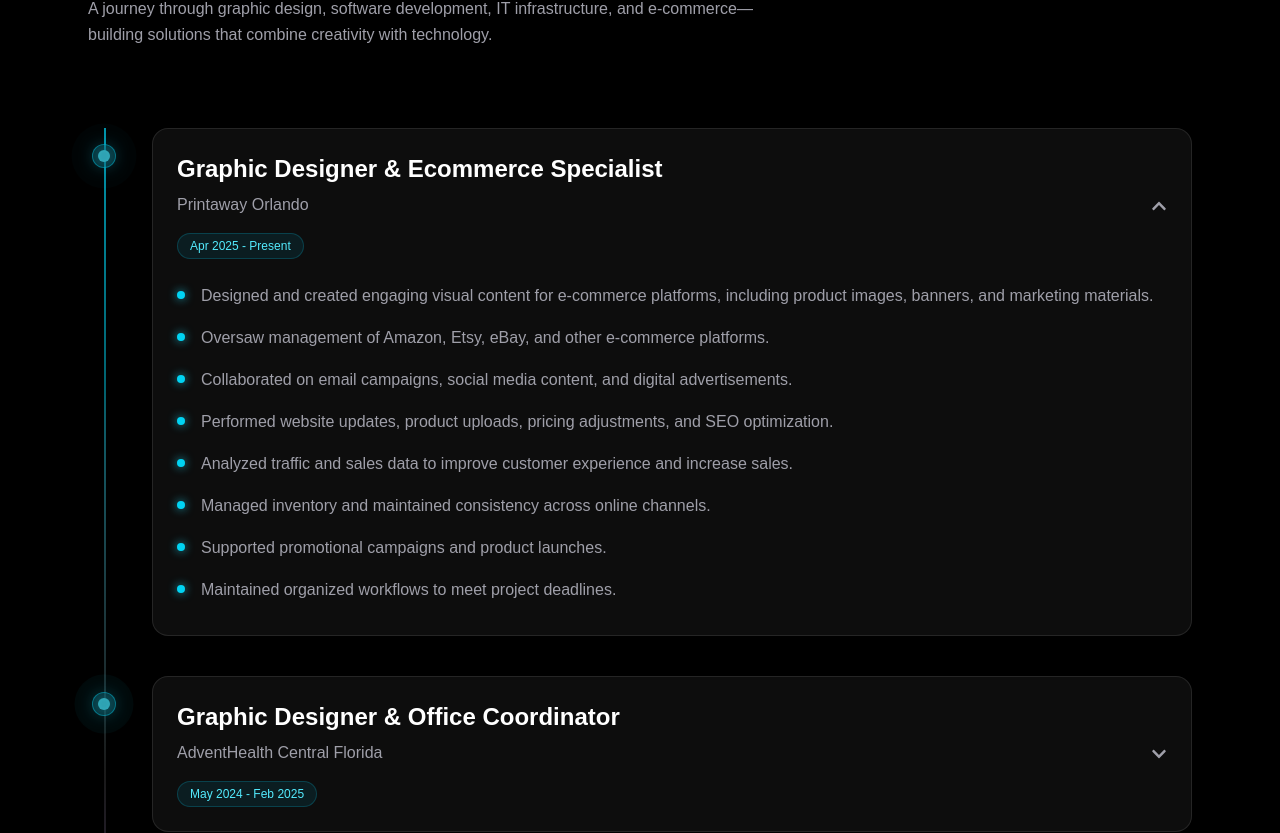
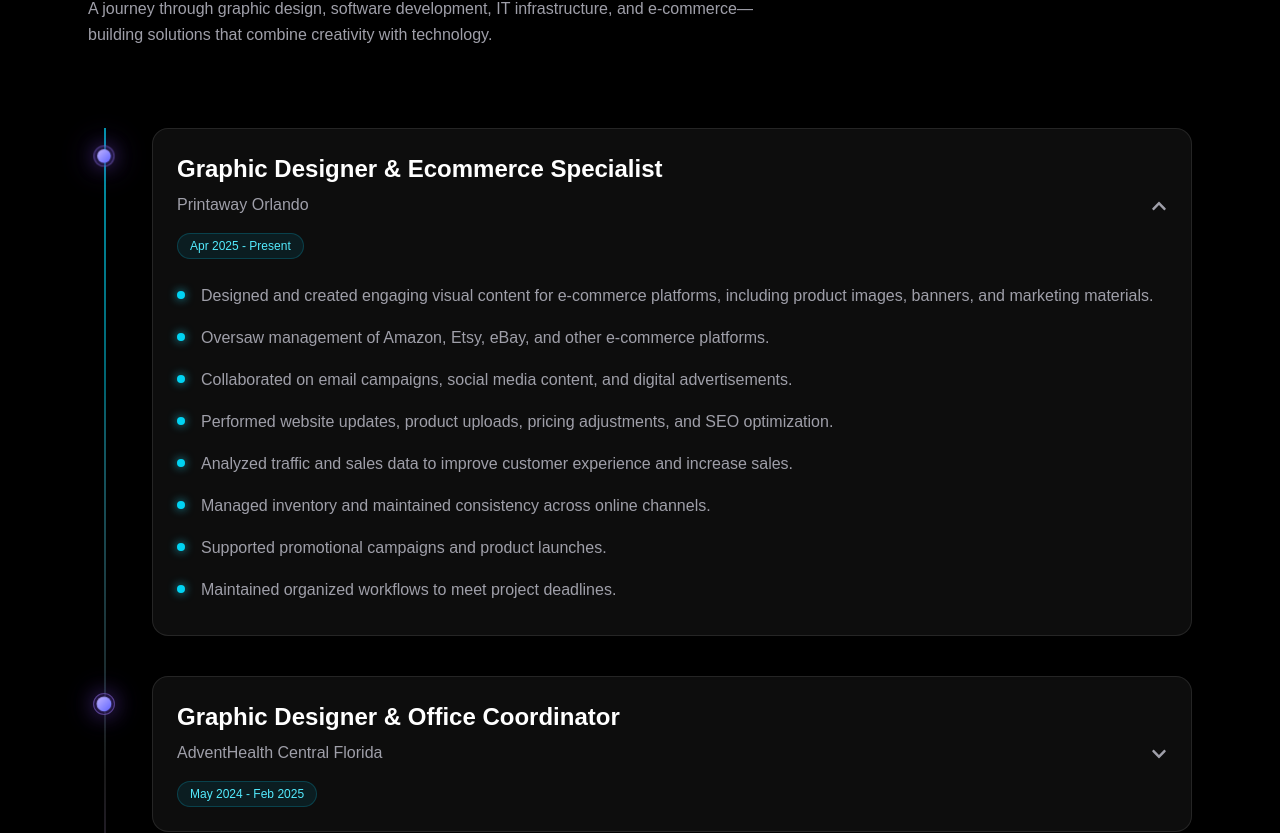
Before and after one commit to dsalguera/Salguera_Studio, a Next.js app: page / in a window 1280 px wide. Shown: the part 2818-3651 px from the top of the page. Built offline with nearby package versions, Linux system fonts and the light colour scheme.

Commit message:
Update Experience.tsx

```diff
--- a/components/Experience.tsx
+++ b/components/Experience.tsx
@@ -131,22 +131,77 @@ export default function Experience() {
 
                   <div className="absolute left-0 top-3 flex items-center justify-center w-8 h-8">
 
+                    {/* Soft breathing glow */}
                     <motion.div
                       animate={{
-                        scale: [1, 2.2],
-                        opacity: [0.45, 0],
+                        scale: [1, 1.25, 1],
+                        opacity: [0.15, 0.4, 0.15],
                       }}
                       transition={{
-                        duration: 2.5,
+                        duration: 2.8,
                         repeat: Infinity,
-                        delay: index * 0.4,
+                        repeatType: "loop",
+                        ease: "easeInOut",
+                        delay: index * 0.25,
                       }}
-                      className="absolute w-8 h-8 rounded-full bg-cyan-400/30"
+                      className="
+                        absolute
+                        w-8
+                        h-8
+                        rounded-full
+                        bg-violet-500/30
+                        blur-md
+                      "
                     />
 
-                    <div className="absolute w-6 h-6 rounded-full border border-cyan-400/40 bg-cyan-500/10 backdrop-blur-md" />
+                    {/* Heartbeat */}
+                    <motion.div
+                      animate={{
+                        scale: [1, 1.15, 1, 1.15, 1],
+                      }}
+                      transition={{
+                        duration: 1.8,
+                        repeat: Infinity,
+                        repeatType: "loop",
+                        ease: "easeInOut",
+                        times: [0, .12, .24, .36, 1],
+                        delay: index * 0.18,
+                      }}
+                      className="
+                        absolute
+                        w-5
+                        h-5
+                        rounded-full
+                        border
+                        border-violet-400/40
+                        bg-violet-500/10
+                        backdrop-blur-md
+                      "
+                    />
 
-                    <div className="w-3 h-3 rounded-full bg-cyan-300 shadow-[0_0_18px_rgba(34,211,238,.9)]" />
+                    {/* Core */}
+                    <motion.div
+                      animate={{
+                        scale: [1, 1.35, 1, 1.35, 1],
+                      }}
+                      transition={{
+                        duration: 1.8,
+                        repeat: Infinity,
+                        repeatType: "loop",
+                        ease: "easeInOut",
+                        times: [0, .12, .24, .36, 1],
+                        delay: index * 0.18,
+                      }}
+                      className="
+                        w-3
+                        h-3
+                        rounded-full
+                        bg-gradient-to-br
+                        from-violet-300
+                        to-indigo-500
+                        shadow-[0_0_18px_rgba(139,92,246,.8)]
+                      "
+                    />
 
                   </div>
 
```
